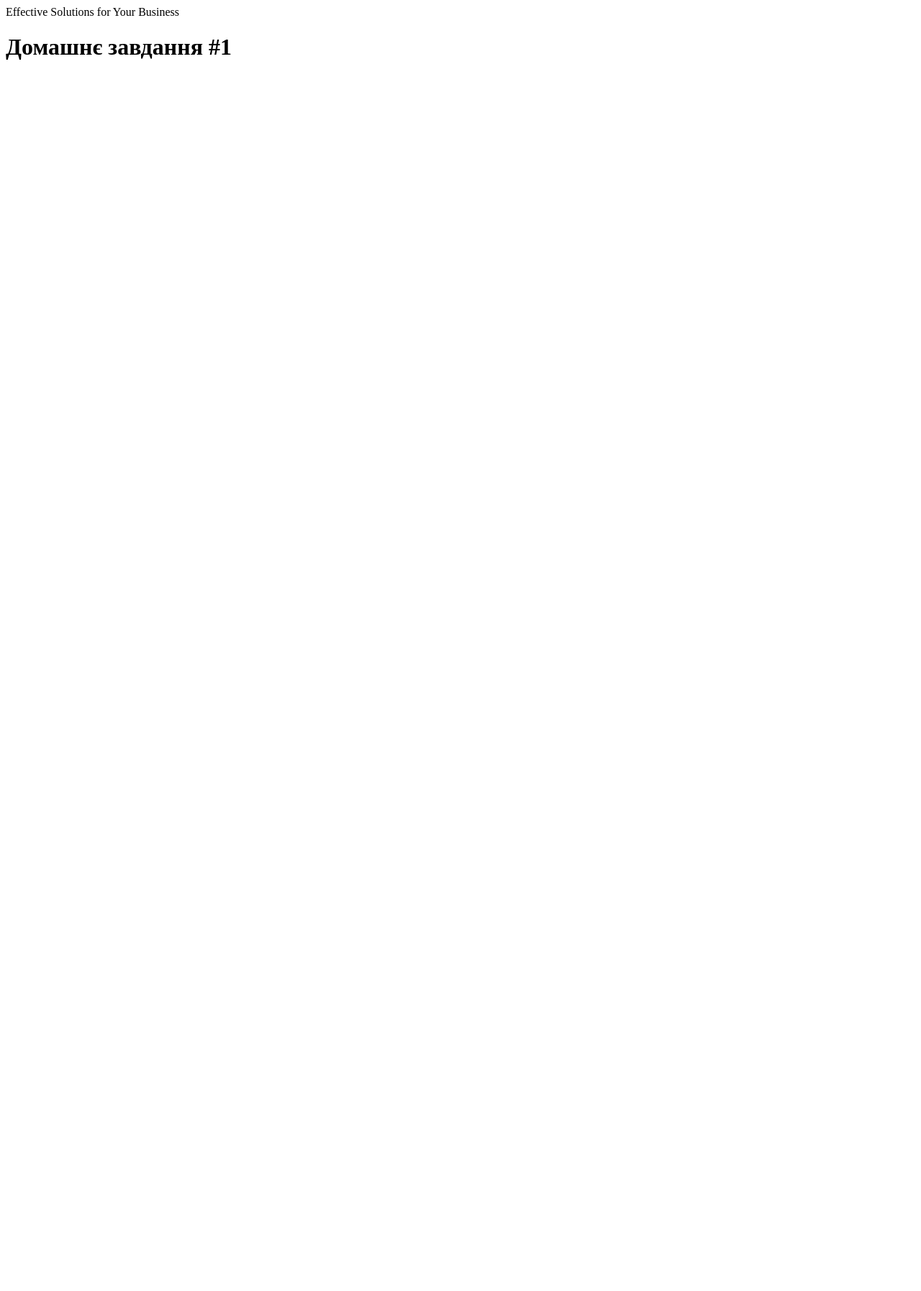
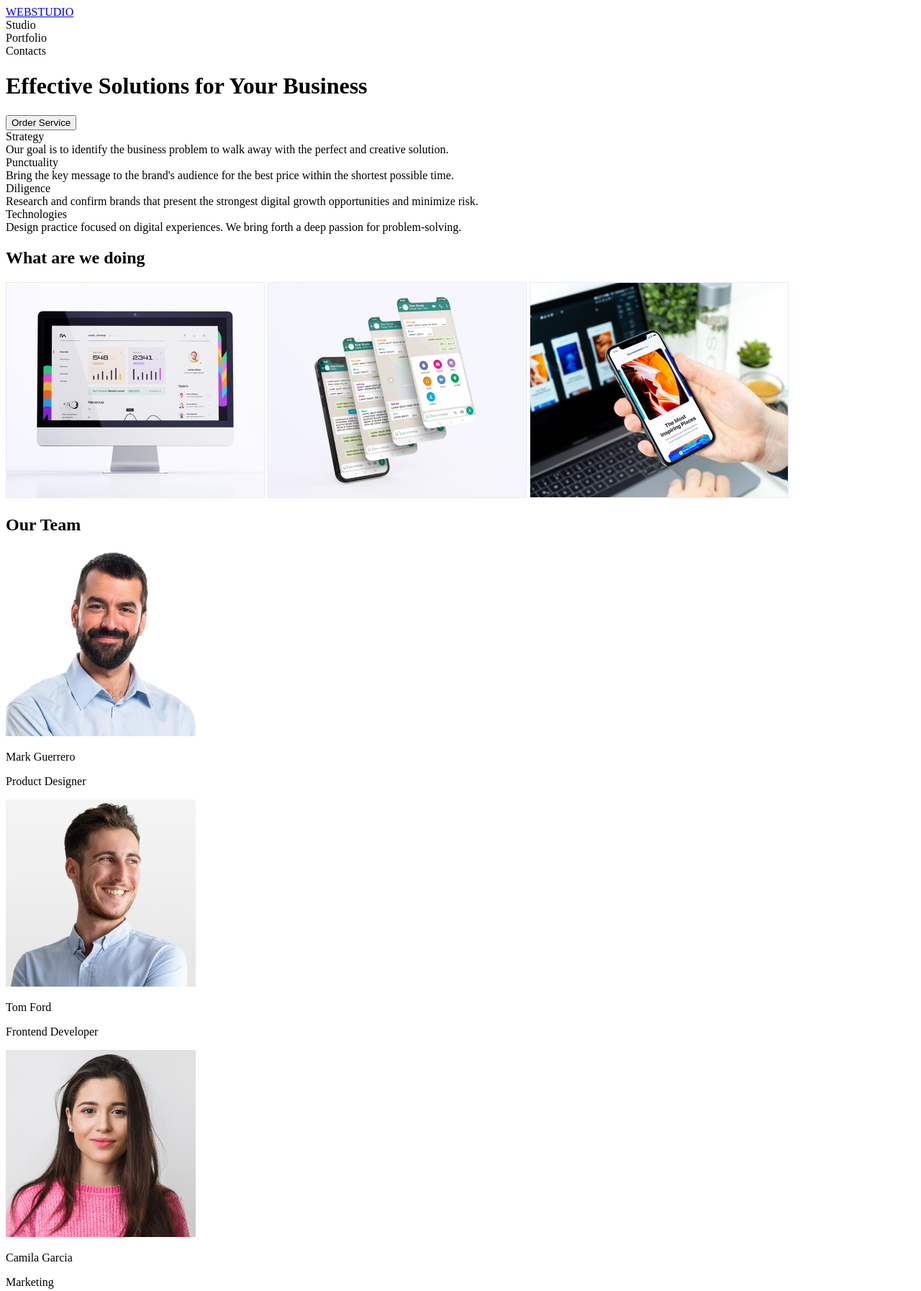
Before and after one commit to Petro-23/goit-markup-hw-01, a plain HTML site: page index.html in a window 1280 px wide. Shown: the top 1794 px of the page at 72% size. Before the commit the page ends 800 px from the top, so only its background shows below. Drawn offline with Linux system fonts and the light colour scheme.

Commit message:
HomeTask-1

```diff
--- a/index.html
+++ b/index.html
@@ -16,9 +16,84 @@
     <!-- Wrapper -->
     <div>
       <!-- Main content -->
-      <div>Effective Solutions for Your Business</div>
+      <!-- Шапка сторінки -->
+      <header>
+        <div><a href="WEBSTUDIO">WEBSTUDIO</a></div>
+        <nav>
+          <div>Studio</div>
+          <div>Portfolio</div>
+          <div>Contacts</div>
+        </nav>
+        <div><a href="info@devstudio.com"></a></div>
+        <div><a href="+11(000)111-11-11"></a></div>
+      </header>
+      <!-- Унікальний контент сторінки -->
+      <main>
+        <div>
+          <div><h1>Effective Solutions for Your Business</h1></div>
+          <div><button>Order Service</button></div>
+        </div>
+
+        <div>
+          <div>Strategy</div>
+          <div>
+            Our goal is to identify the business problem to walk away with the
+            perfect and creative solution.
+          </div>
+          <div>Punctuality</div>
+          <div>
+            Bring the key message to the brand's audience for the best price
+            within the shortest possible time.
+          </div>
+          <div>Diligence</div>
+          <div>
+            Research and confirm brands that present the strongest digital
+            growth opportunities and minimize risk.
+          </div>
+          <div>Technologies</div>
+          <div>
+            Design practice focused on digital experiences. We bring forth a
+            deep passion for problem-solving.
+          </div>
+          <div><h2>What are we doing</h2></div>
+          <img src="images/img-1.jpg" alt="PC" width="360" />
+          <img src="images/img-2.jpg" alt="Smartphones" width="360" />
+          <img src="images/img-3.jpg" alt="Smartphone in hand" width="360" />
+        </div>
+        <div>
+          <div><h2>Our Team</h2></div>
+          <div>
+            <img src="images/teamcard-1.jpg" alt="Team Card 1" width="264" />
+            <p>Mark Guerrero</p>
+            <p>Product Designer</p>
+          </div>
+          <div>
+            <img src="images/teamcard-2.jpg" alt="Team Card 2" width="264" />
+            <p>Tom Ford</p>
+            <p>Frontend Developer</p>
+          </div>
+          <div>
+            <img src="images/teamcard-3.jpg" alt="Team Card 3" width="264" />
+            <p>Camila Garcia</p>
+            <p>Marketing</p>
+          </div>
+          <div>
+            <img src="images/teamcard-4.jpg" alt="Team Card 4" />
+            <p>Daniel Wilson</p>
+            <p>UI Designer</p>
+          </div>
+        </div>
+      </main>
+      <!-- Підвал сторінки -->
+      <footer>
+        <div>
+          <div><a href="WEBSTUDIO">WEBSTUDIO</a></div>
+          <div>
+            Increase the flow of customers and sales for your business with
+            digital marketing & growth solutions.
+          </div>
+        </div>
+      </footer>
     </div>
-
-    <h1>Домашнє завдання #1</h1>
   </body>
 </html>
```
Also changed, not shown: images/img-1.jpg (added), images/img-2.jpg (added), images/img-3.jpg (added), images/teamcard-1.jpg (added), images/teamcard-2.jpg (added), images/teamcard-3.jpg (added), images/teamcard-4.jpg (added).
